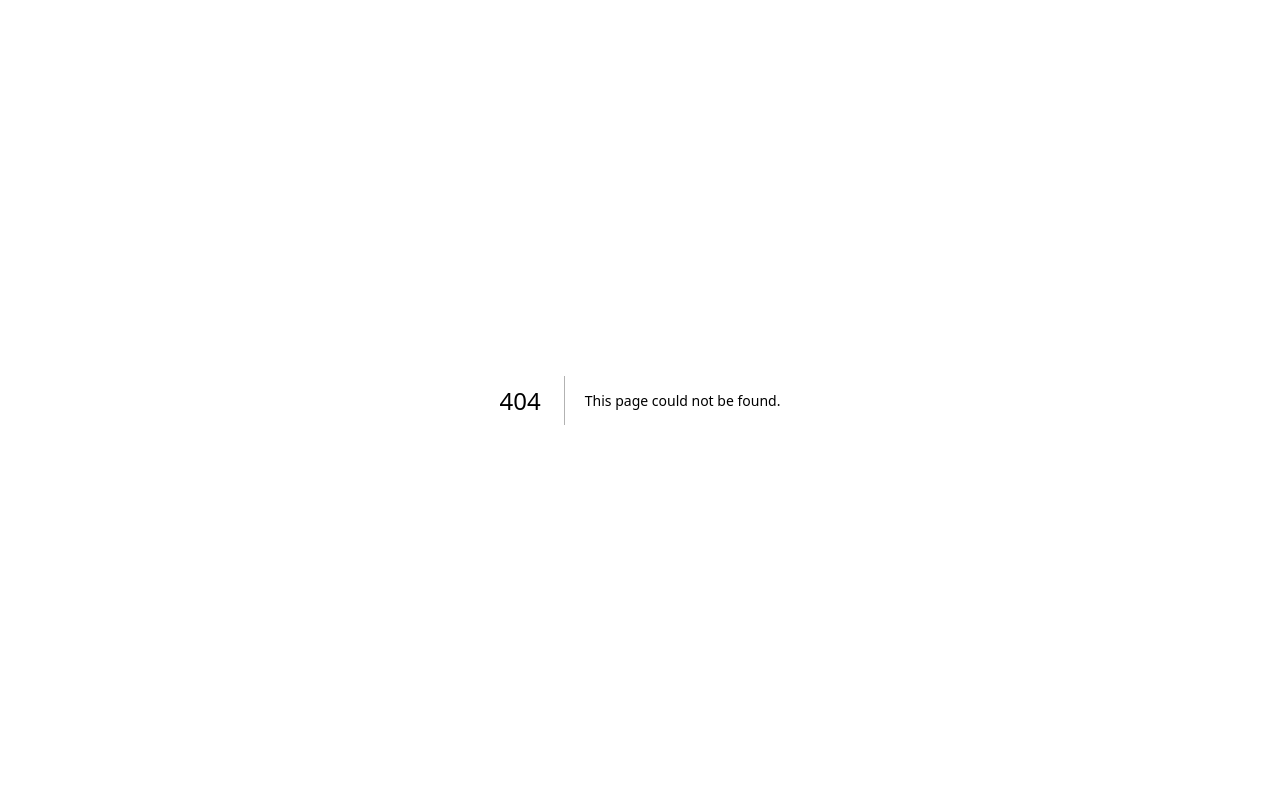
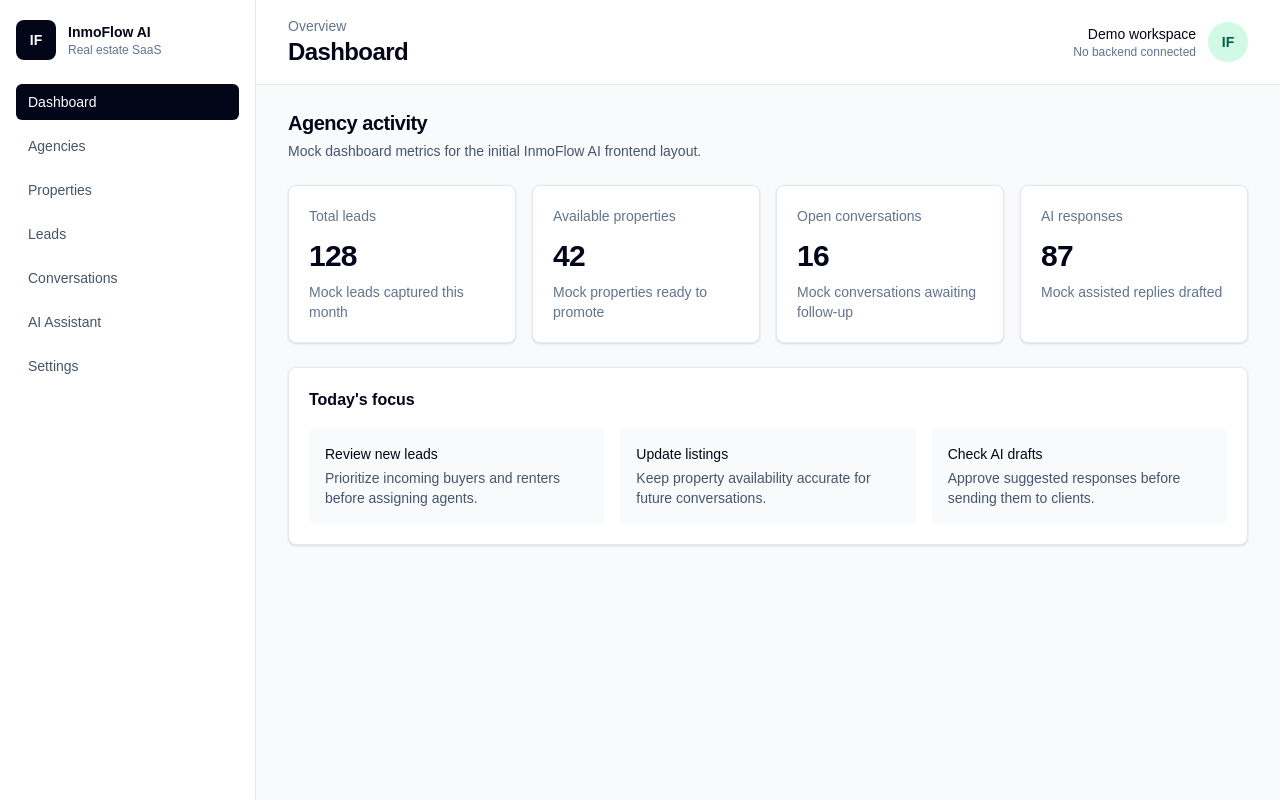
Before and after one commit to RamosColonAdrian/inmoflow-ai, a Next.js app in the folder frontend/: page /dashboard in a window 1280 px wide. Before the commit this address had no page. Built offline with nearby package versions, Linux system fonts and the light colour scheme.

Commit message:
Create frontend dashboard layout

```diff
--- /dev/null
+++ b/frontend/src/app/dashboard/page.tsx
@@ -0,0 +1,85 @@
+import { DashboardShell } from "@/components/dashboard/DashboardShell";
+import { StatCard } from "@/components/dashboard/StatCard";
+
+const stats = [
+  {
+    label: "Total leads",
+    value: "128",
+    helperText: "Mock leads captured this month",
+  },
+  {
+    label: "Available properties",
+    value: "42",
+    helperText: "Mock properties ready to promote",
+  },
+  {
+    label: "Open conversations",
+    value: "16",
+    helperText: "Mock conversations awaiting follow-up",
+  },
+  {
+    label: "AI responses",
+    value: "87",
+    helperText: "Mock assisted replies drafted",
+  },
+];
+
+export default function DashboardPage() {
+  return (
+    <DashboardShell>
+      <section className="mx-auto flex w-full max-w-7xl flex-col gap-6">
+        <div>
+          <h2 className="text-xl font-semibold tracking-tight text-slate-950">
+            Agency activity
+          </h2>
+          <p className="mt-1 max-w-2xl text-sm text-slate-600">
+            Mock dashboard metrics for the initial InmoFlow AI frontend layout.
+          </p>
+        </div>
+
+        <div className="grid gap-4 sm:grid-cols-2 xl:grid-cols-4">
+          {stats.map((stat) => (
+            <StatCard
+              key={stat.label}
+              label={stat.label}
+              value={stat.value}
+              helperText={stat.helperText}
+            />
+          ))}
+        </div>
+
+        <section className="rounded-lg border border-slate-200 bg-white p-5 shadow-sm">
+          <h3 className="text-base font-semibold text-slate-950">
+            Today&apos;s focus
+          </h3>
+          <div className="mt-4 grid gap-4 lg:grid-cols-3">
+            <div className="rounded-md bg-slate-50 p-4">
+              <p className="text-sm font-medium text-slate-950">
+                Review new leads
+              </p>
+              <p className="mt-1 text-sm text-slate-600">
+                Prioritize incoming buyers and renters before assigning agents.
+              </p>
+            </div>
+            <div className="rounded-md bg-slate-50 p-4">
+              <p className="text-sm font-medium text-slate-950">
+                Update listings
+              </p>
+              <p className="mt-1 text-sm text-slate-600">
+                Keep property availability accurate for future conversations.
+              </p>
+            </div>
+            <div className="rounded-md bg-slate-50 p-4">
+              <p className="text-sm font-medium text-slate-950">
+                Check AI drafts
+              </p>
+              <p className="mt-1 text-sm text-slate-600">
+                Approve suggested responses before sending them to clients.
+              </p>
+            </div>
+          </div>
+        </section>
+      </section>
+    </DashboardShell>
+  );
+}
--- /dev/null
+++ b/frontend/src/components/dashboard/DashboardShell.tsx
@@ -0,0 +1,21 @@
+import type { ReactNode } from "react";
+import { Header } from "./Header";
+import { Sidebar } from "./Sidebar";
+
+type DashboardShellProps = {
+  children: ReactNode;
+};
+
+export function DashboardShell({ children }: DashboardShellProps) {
+  return (
+    <div className="min-h-screen bg-slate-50 text-slate-950">
+      <div className="flex min-h-screen flex-col lg:flex-row">
+        <Sidebar />
+        <div className="flex min-w-0 flex-1 flex-col">
+          <Header />
+          <main className="flex-1 px-4 py-6 sm:px-6 lg:px-8">{children}</main>
+        </div>
+      </div>
+    </div>
+  );
+}
--- /dev/null
+++ b/frontend/src/components/dashboard/Header.tsx
@@ -0,0 +1,25 @@
+export function Header() {
+  return (
+    <header className="border-b border-slate-200 bg-white">
+      <div className="flex min-h-16 flex-col justify-center gap-3 px-4 py-4 sm:px-6 lg:flex-row lg:items-center lg:justify-between lg:px-8">
+        <div>
+          <p className="text-sm font-medium text-slate-500">Overview</p>
+          <h1 className="text-2xl font-semibold tracking-tight text-slate-950">
+            Dashboard
+          </h1>
+        </div>
+        <div className="flex items-center gap-3">
+          <div className="hidden text-right sm:block">
+            <p className="text-sm font-medium text-slate-950">
+              Demo workspace
+            </p>
+            <p className="text-xs text-slate-500">No backend connected</p>
+          </div>
+          <div className="flex h-10 w-10 items-center justify-center rounded-full bg-emerald-100 text-sm font-semibold text-emerald-800">
+            IF
+          </div>
+        </div>
+      </div>
+    </header>
+  );
+}
--- /dev/null
+++ b/frontend/src/components/dashboard/Sidebar.tsx
@@ -0,0 +1,52 @@
+import Link from "next/link";
+
+const navigationItems = [
+  "Dashboard",
+  "Agencies",
+  "Properties",
+  "Leads",
+  "Conversations",
+  "AI Assistant",
+  "Settings",
+];
+
+export function Sidebar() {
+  return (
+    <aside className="border-b border-slate-200 bg-white lg:min-h-screen lg:w-64 lg:border-b-0 lg:border-r">
+      <div className="flex h-full flex-col gap-6 px-4 py-5">
+        <Link href="/dashboard" className="flex items-center gap-3">
+          <div className="flex h-10 w-10 items-center justify-center rounded-lg bg-slate-950 text-sm font-semibold text-white">
+            IF
+          </div>
+          <div>
+            <p className="text-sm font-semibold text-slate-950">InmoFlow AI</p>
+            <p className="text-xs text-slate-500">Real estate SaaS</p>
+          </div>
+        </Link>
+
+        <nav aria-label="Dashboard navigation" className="flex-1">
+          <ul className="flex gap-2 overflow-x-auto pb-1 lg:flex-col lg:overflow-visible lg:pb-0">
+            {navigationItems.map((item) => {
+              const isActive = item === "Dashboard";
+
+              return (
+                <li key={item} className="shrink-0 lg:shrink">
+                  <Link
+                    href={item === "Dashboard" ? "/dashboard" : "#"}
+                    className={`block rounded-md px-3 py-2 text-sm font-medium transition-colors ${
+                      isActive
+                        ? "bg-slate-950 text-white"
+                        : "text-slate-600 hover:bg-slate-100 hover:text-slate-950"
+                    }`}
+                  >
+                    {item}
+                  </Link>
+                </li>
+              );
+            })}
+          </ul>
+        </nav>
+      </div>
+    </aside>
+  );
+}
--- /dev/null
+++ b/frontend/src/components/dashboard/StatCard.tsx
@@ -0,0 +1,17 @@
+type StatCardProps = {
+  label: string;
+  value: string;
+  helperText: string;
+};
+
+export function StatCard({ label, value, helperText }: StatCardProps) {
+  return (
+    <article className="rounded-lg border border-slate-200 bg-white p-5 shadow-sm">
+      <p className="text-sm font-medium text-slate-500">{label}</p>
+      <p className="mt-3 text-3xl font-semibold tracking-tight text-slate-950">
+        {value}
+      </p>
+      <p className="mt-2 text-sm text-slate-500">{helperText}</p>
+    </article>
+  );
+}
```
